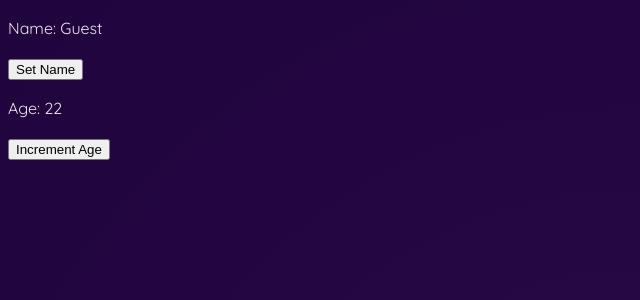
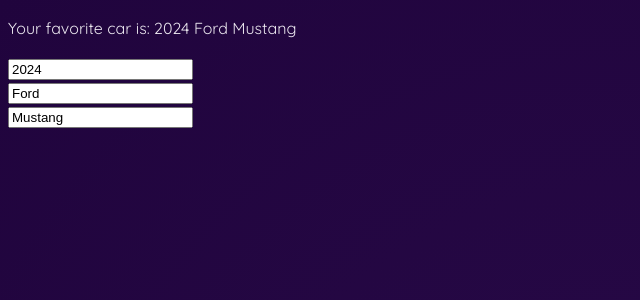
Before and after one commit to anusianne/react_apps, a React (Vite) app in the folder react-exercises/: page / in a window 1280 px wide. Shown: the top 300 px of the page, without its empty margins (0-640 px from the left). Built offline with nearby package versions, Linux system fonts and the light colour scheme.

Commit message:
added updates objects in state

```diff
--- a/react-exercises/src/MyComponent.jsx
+++ b/react-exercises/src/MyComponent.jsx
@@ -1,23 +1,26 @@
 import {useState} from "react";
 
 export default function MyComponent() {
-    const [name, setName] = useState("Guest");
-    const [age, setAge] = useState(22);
+    const [car, setCar] = useState({year: 2024, make: "Ford", model: "Mustang"});
 
-    const updateName = () => {
-        setName("SpongeBob");
+    function handleYearChange(event) {
+        setCar({...car, year: event.target.value})
     }
 
-    const incrementAge = () => {
-        setAge(age + 1)
+    function handleMakeChange(event) {
+        setCar({...car, make: event.target.value})
     }
+
+    function handleModelChange(event) {
+        setCar({...car, model: event.target.value})
+    }
+
     return (
         <div>
-            <p>Name: {name}</p>
-            <button onClick={updateName}>Set Name</button>
-
-            <p>Age: {age}</p>
-            <button onClick={incrementAge}>Increment Age</button>
+            <p>Your favorite car is: {car.year} {car.make} {car.model}</p>
+            <input type="number" value={car.year} onChange={handleYearChange}/><br/>
+            <input type="text" value={car.make} onChange={handleMakeChange}/><br/>
+            <input type="text" value={car.model} onChange={handleModelChange}/>
         </div>
     )
 }
```
